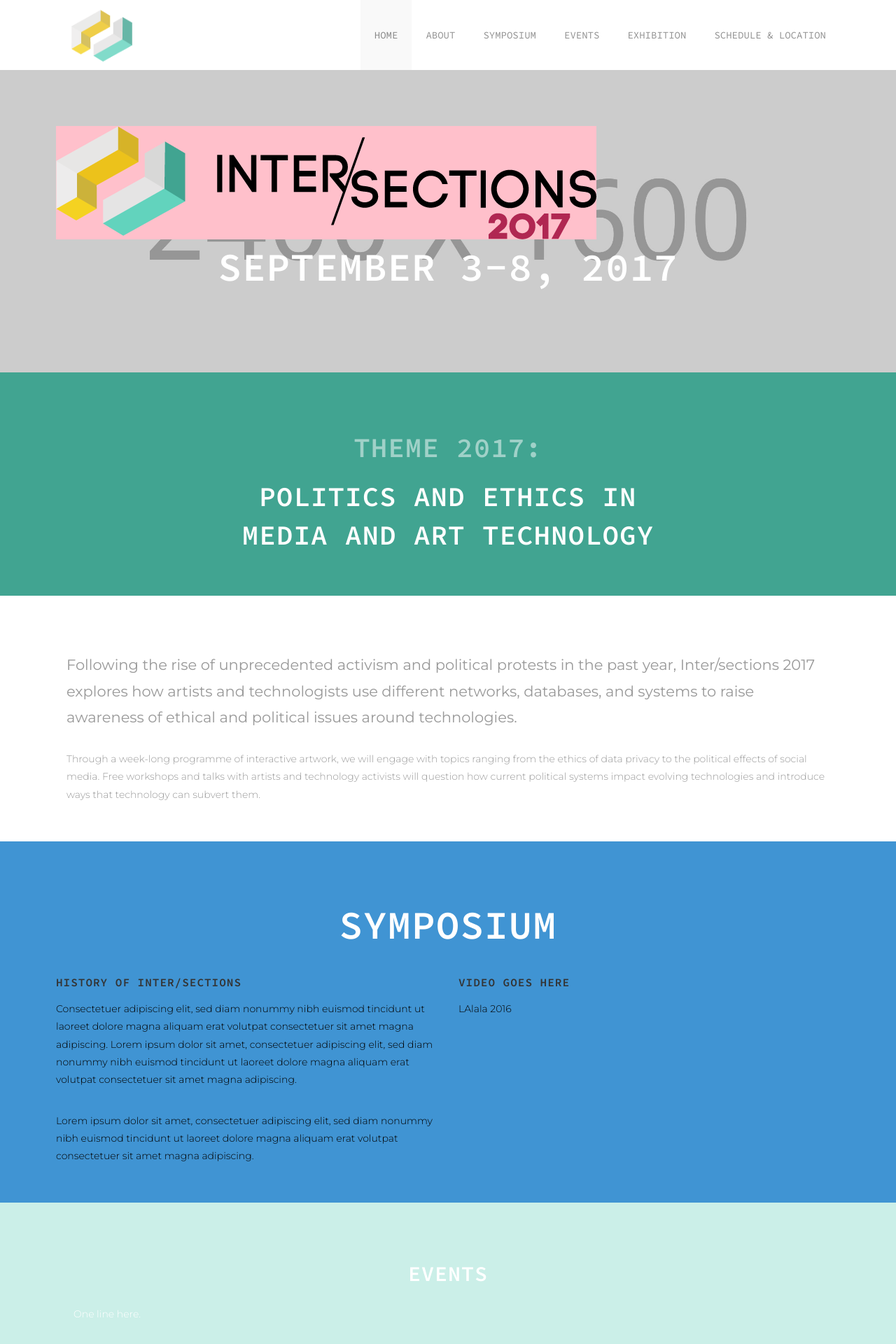
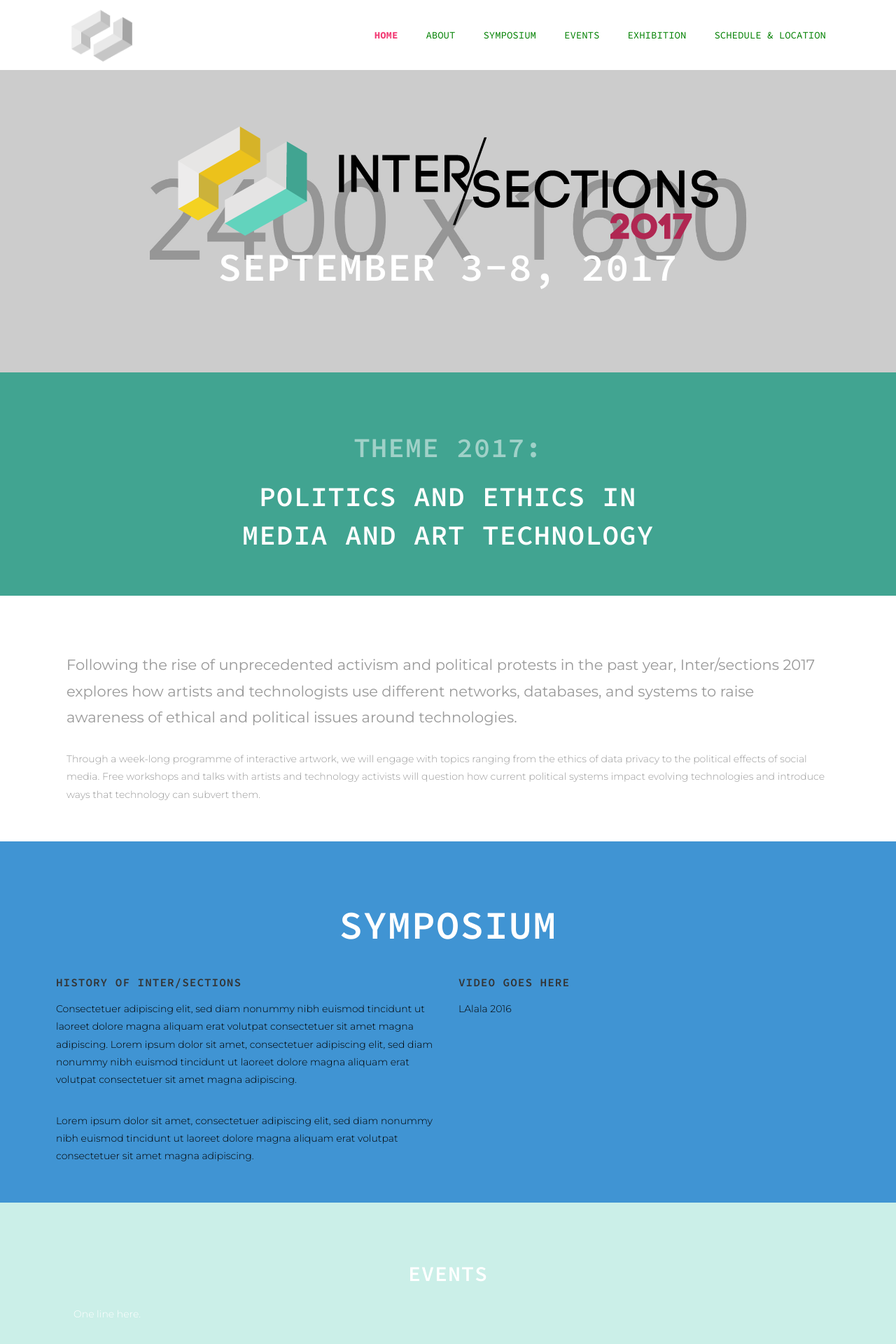
Before and after one commit to disastrid/intersections_redux, a Jekyll site: the page built from index.html, in a window 1280 px wide. Shown: the top 1920 px of the page at 70% size. Built offline with Jekyll 4.4.1, drawn with Linux system fonts in a browser that asks for light colours.

Commit message:
Fixed front logo positioning. Implemented filters on logo on scroll for screen and on menu expansion for desktop. Implemented hover and active states in the top nav menu.

```diff
--- a/_sass/foundation/components/_custom-intersections.scss
+++ b/_sass/foundation/components/_custom-intersections.scss
@@ -34,20 +34,20 @@
 
 
 // HEADER
-.top-bar-section {
-// Image:
-	> ul li a {
-		color: #b02752;
-		font-family: 'Source Code Pro' 700;
-		>:hover {
-			color: pink;
-			background: red;
-		}
-	}
-	> li:not(.has-form) a:not(.button):hover {
-		background: red;
-	}
-}
+// .top-bar-section {
+// // Image:
+// 	> ul li a {
+// 		color: #b02752;
+// 		font-family: 'Source Code Pro' 700;
+// 		>:hover {
+// 			color: pink;
+// 			background: red;
+// 		}
+// 	}
+// 	> li:not(.has-form) a:not(.button):hover {
+// 		background: red;
+// 	}
+// }
 
 img.header-logo  {
 		width: auto;
@@ -86,10 +86,8 @@ p{
 }
 
 .index_page {
-	& img {
-		margin: 0 auto;
-		background: pink;
-	}
+	text-align: center;
+
 }
 
 .button-link {
@@ -289,21 +287,50 @@ ul.socials {
 
 // NAVIGATION AT TOP
 
-.top-bar-section > ul li {
-	> a
-	{
-		color: $grey_03;
+.top-bar-section li.active:not(.has-form) a:not(.button) {
+		font-weight: 800;
+		color: $ruby_01;
+		background-color: transparent;
+}
 
-
-	}
-	> a:hover {
-			color: $yellow_02;
-		}
-	&.active{
-		color: $ruby_02;
-	}
+.top-bar-section li.active:not(.has-form) a:not(.button):hover {
+	background: $white;
+	color: $ruby_02;
 
 }
+
+.top-bar-section li:not(.has-form) a:not(.button):hover {
+	background: $white;
+	color: $ruby_01;
+}
+
+.contain-to-grid, .sticky {
+	// This makes the top logo grey when the full-size site is viewed, and colours it on scroll.
+	>nav.top-bar ul.title-area li.name h1 a img.header-logo {
+		filter: grayscale(1);
+		-webkit-filter: greyscale(1);
+	}
+	&.fixed {
+		>nav.top-bar ul.title-area li.name h1 a img.header-logo {
+			filter: grayscale(0);
+			-webkit-filter: greyscale(0);
+		}
+	}
+	// This bit makes the logo grey when the mobile menu is closed, adn colours it when the mobile menu is expanded.
+	>nav.top-bar {
+		>ul.title-area li.name h1 a img.header-logo {
+			filter: grayscale(1);
+			-webkit-filter: greyscale(1);
+		}
+		&.expanded {
+			>ul.title-area li.name h1 a img.header-logo {
+				filter: grayscale(0);
+				-webkit-filter: greyscale(0);
+			}
+		}
+	}
+}
+
 
 // FOOTER
 
```
